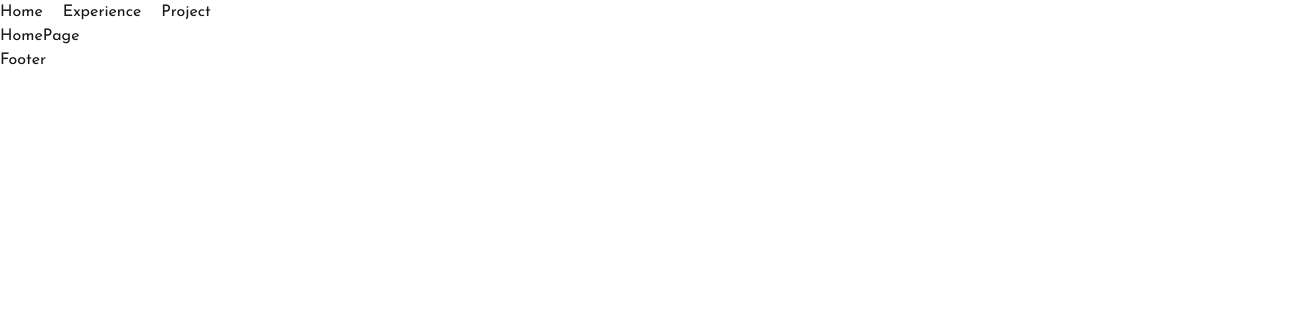
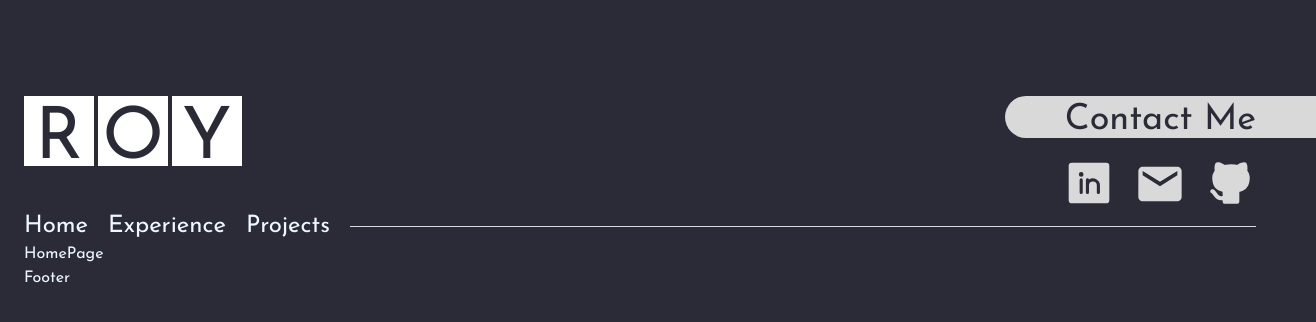
Before and after one commit to RoyCDev/portfolio, a React (Vite) app: page / in a window 1280 px wide. Shown: the top 322 px of the page, 1316 px wide, since content can reach past the window. Built offline with nearby package versions, Linux system fonts and the light colour scheme; a web font is replaced by a local one.

Commit message:
dark theme setup & header

```diff
--- a/index.html
+++ b/index.html
@@ -1,5 +1,5 @@
 <!doctype html>
-<html lang="en">
+<html lang="en" data-theme="dark">
 
 <head>
   <meta charset="UTF-8" />
--- a/package.json
+++ b/package.json
@@ -14,6 +14,7 @@
     "daisyui": "^5.0.50",
     "react": "^19.1.1",
     "react-dom": "^19.1.1",
+    "react-icons": "^5.5.0",
     "react-router": "^7.8.1",
     "tailwindcss": "^4.1.12"
   },
--- a/src/RootLayout.tsx
+++ b/src/RootLayout.tsx
@@ -4,11 +4,11 @@ import Footer from "./components/Footer"
 
 function RootLayout() {
   return (
-    <>
+    <div className="max-w-screen-xl px-6 mx-auto mt-24 select-none">
       <Header />
       <Outlet />
       <Footer />
-    </>
+    </div>
   )
 }
 
--- /dev/null
+++ b/src/components/Brand.tsx
@@ -0,0 +1,11 @@
+function Brand() {
+  return (
+    <div className="flex gap-x-1 text-7xl text-base-100 text-center">
+      <div className="bg-white size-17.5 pt-2">R</div>
+      <div className="bg-white size-17.5 pt-2">O</div>
+      <div className="bg-white size-17.5 pt-2">Y</div>
+    </div>
+  )
+}
+
+export default Brand
--- /dev/null
+++ b/src/components/ContactLinks.tsx
@@ -0,0 +1,25 @@
+import { PiLinkedinLogoFill } from "react-icons/pi";
+import { MdEmail } from "react-icons/md";
+import { TbBrandGithubFilled } from "react-icons/tb";
+
+interface ContactLinksProps {
+  className: string,
+}
+
+function ContactLinks({ className }: ContactLinksProps) {
+  return (
+    <div className={className}>
+      <a target="_blank" href="https://www.linkedin.com/in/roy-cheung-web-dev">
+        <PiLinkedinLogoFill size={50} />
+      </a>
+      <a href="mailto:rcheung0117@gmail.com">
+        <MdEmail size={52} />
+      </a>
+      <a target="_blank" href="https://github.com/RoyCDev">
+        <TbBrandGithubFilled size={50} />
+      </a>
+    </div>
+  )
+}
+
+export default ContactLinks
--- a/src/components/Header.tsx
+++ b/src/components/Header.tsx
@@ -1,12 +1,25 @@
 import { NavLink } from "react-router"
+import Brand from "./Brand"
+import ContactLinks from "./ContactLinks"
 
 function Header() {
   return (
-    <div className="space-x-5">
-      <NavLink to="/">Home</NavLink>
-      <NavLink to="/experience">Experience</NavLink>
-      <NavLink to="/project">Project</NavLink>
-    </div>
+    <header>
+      <div className="flex justify-between">
+        <NavLink to="/"><Brand /></NavLink>
+        <section>
+          <p className="bg-accent text-base-100 text-4xl rounded-l-full h-10.5 pt-1 px-15 -mr-15">Contact Me</p>
+          <ContactLinks className="flex justify-end gap-x-5 text-accent mt-5" />
+        </section>
+      </div>
+
+      <nav className="flex items-center gap-x-5 text-2xl font-normal">
+        <NavLink to="/">Home</NavLink>
+        <NavLink to="/experience">Experience</NavLink>
+        <NavLink to="/project">Projects</NavLink>
+        <div className="divider divider-accent flex-1 my-2 before:h-0.25 after:h-0.25" />
+      </nav>
+    </header>
   )
 }
 
--- a/src/index.css
+++ b/src/index.css
@@ -1,6 +1,17 @@
 @import url('https://fonts.googleapis.com/css2?family=Josefin+Sans:ital,wght@0,100..700;1,100..700&family=Kumbh+Sans:wght@100..900&family=Playpen+Sans:wght@100..800&display=swap');
 @import "tailwindcss";
 @plugin "daisyui";
+
+@plugin "daisyui/theme" {
+  name: "dark";
+  default: true;
+  prefersdark: false;
+  color-scheme: light;
+  --color-primary: #383D51;
+  --color-secondary: #7A7F92;
+  --color-accent: #D9D9D9;
+  --color-base-100: #2A2B37;
+}
 
 @theme {
   --font-josefin: "Josefin Sans", sans-serif;
```
Also changed, not shown: 1 other file (tests, documents, lock files or other folders).
